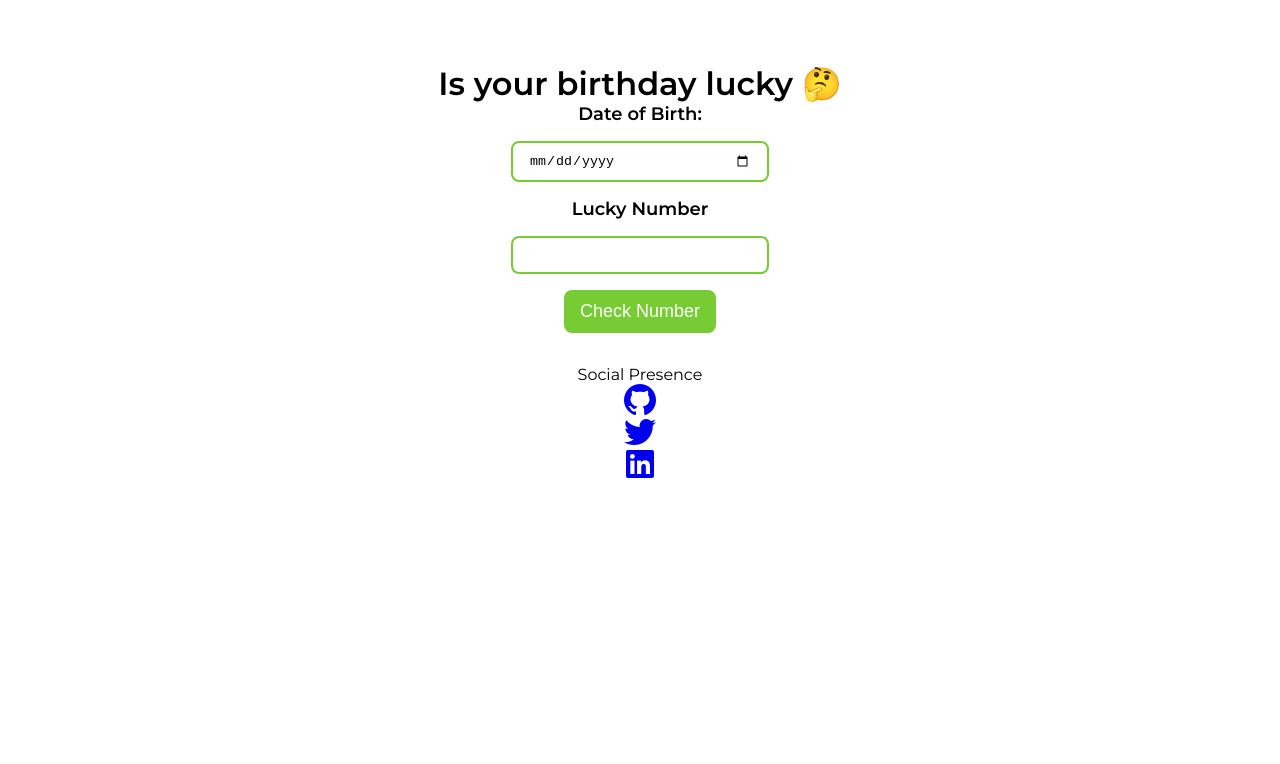
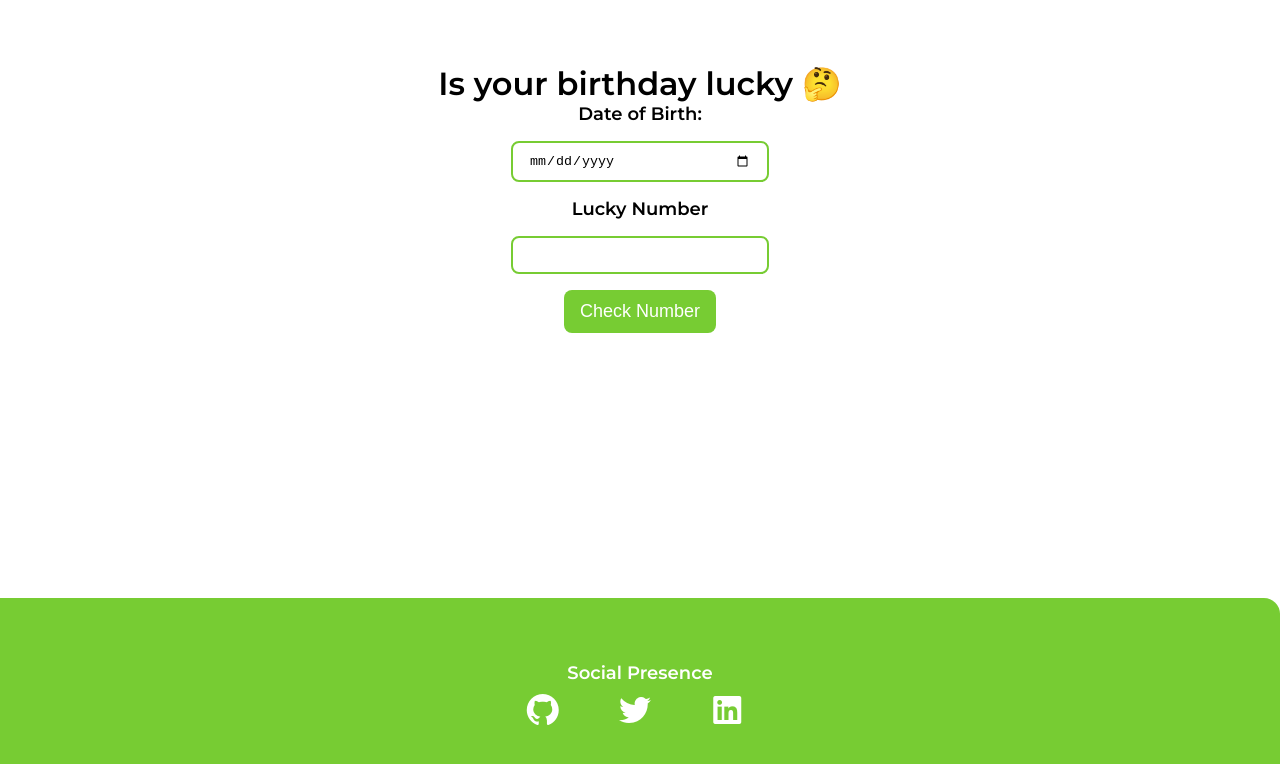
Before and after one commit to sk-ip/Lucky_Birthday, a plain HTML site: page index.html in a window 1280 px wide. Drawn offline with Linux system fonts and the light colour scheme.

Commit message:
css: styles: Add footer

```diff
--- a/style.css
+++ b/style.css
@@ -55,3 +55,48 @@ button {
   font-size: large;
   font-weight: 600;
 }
+
+.footer {
+    position: fixed;
+    bottom: 0;
+    width: 100%;
+    height: fit-content;
+    background-color: var(--primary-color);
+    padding: 4rem 1rem;
+    text-align: center;
+    color: white;
+    border-top-right-radius: 1rem;
+}
+
+.footer .link {
+    color: white
+}
+
+.footer .footer-header {
+    font-weight: bold;
+    font-size: large;
+}
+
+.footer ul {
+    padding-inline-start: 0px;
+}
+
+.list-item-inline {
+    display: inline;
+    padding: 0rem 0.5rem;
+}
+
+.list-non-bullet {
+    list-style: none;
+    padding-inline-start: 0px;
+}
+
+.social-links {
+  padding: 10px;
+}
+
+.link {
+    box-sizing: border-box;
+    text-decoration: none;
+    padding: 0.5rem 1rem;
+}
```
